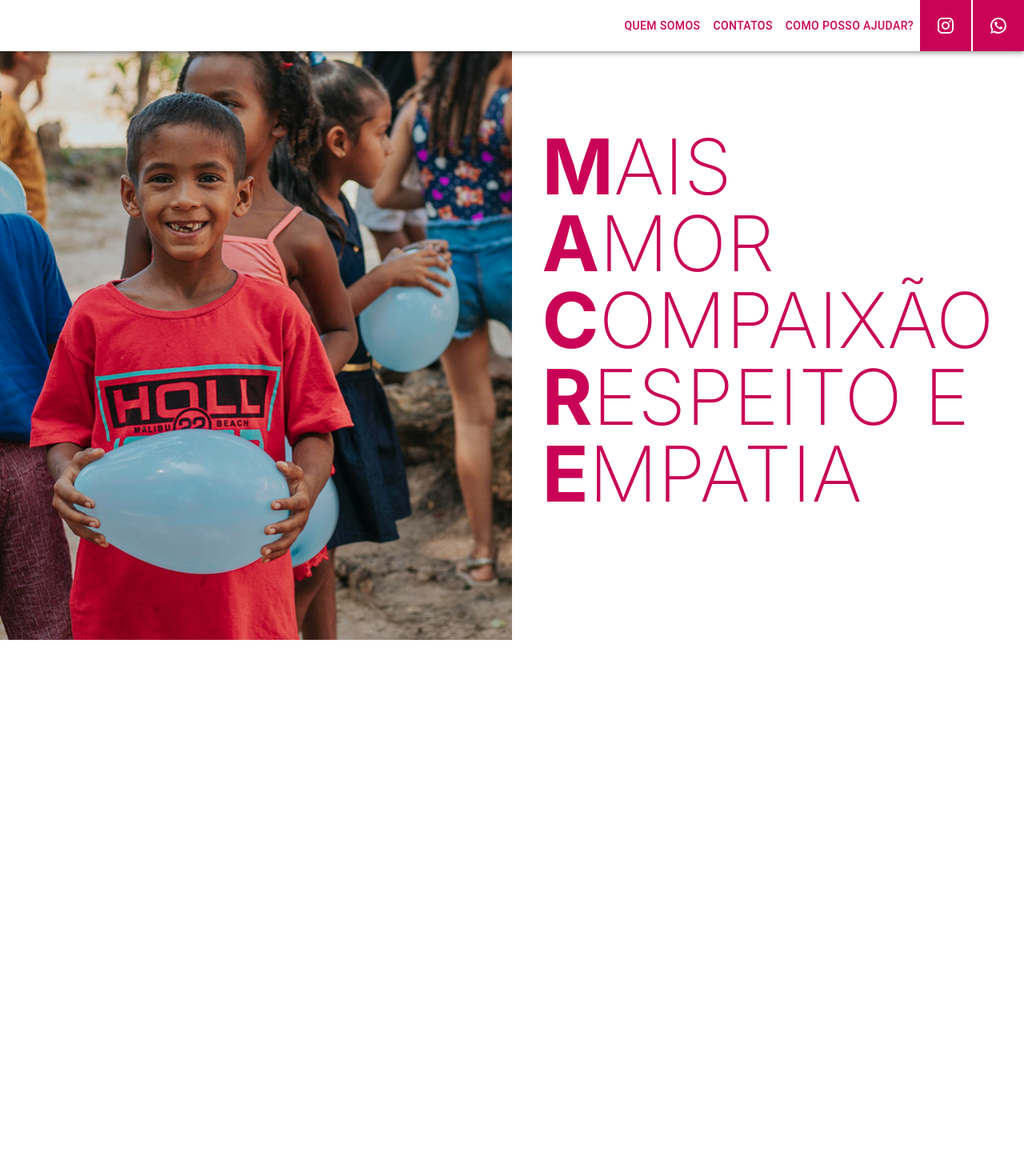
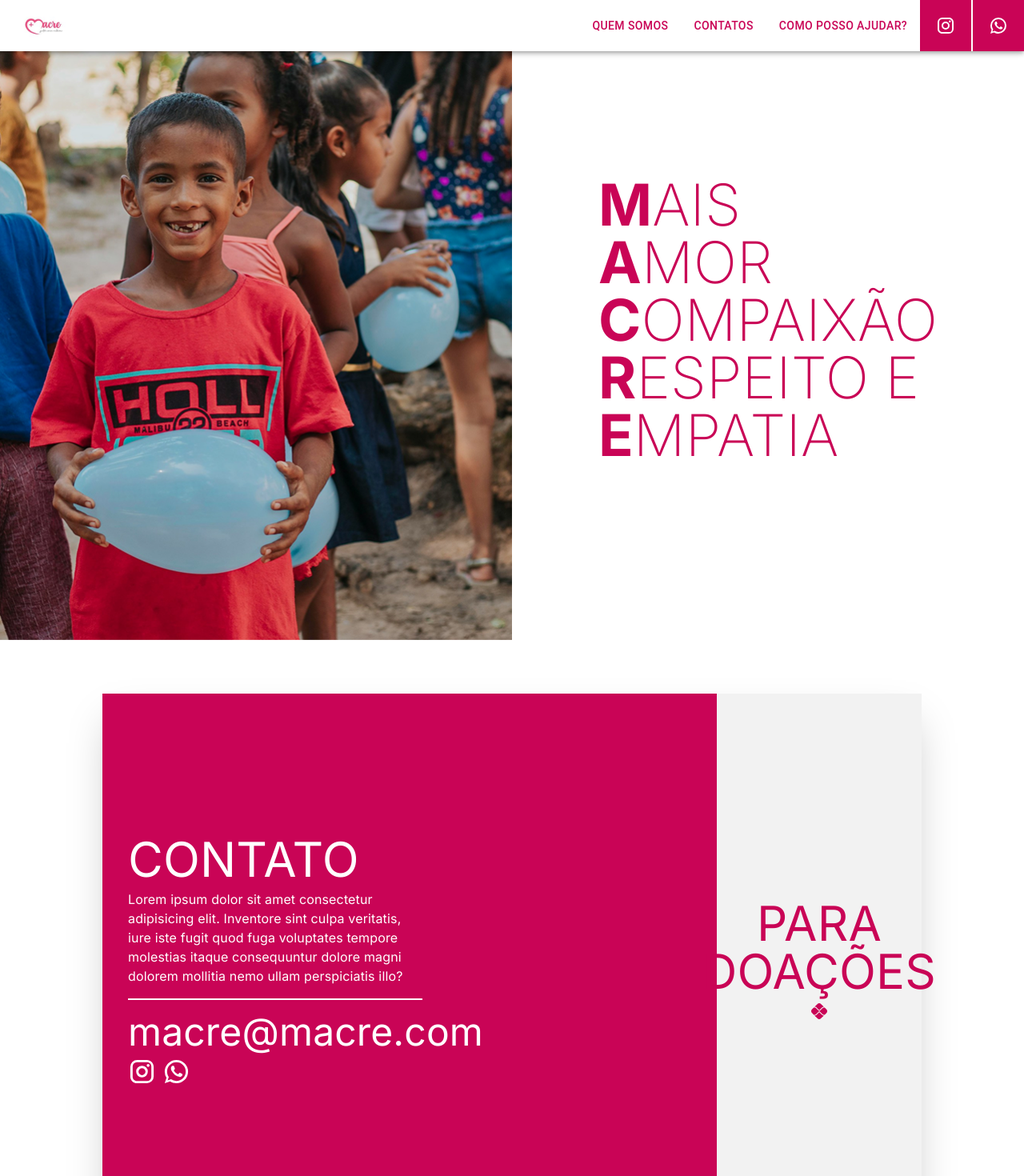
Before and after one commit to jeansilvatech/projeto-pex, a Next.js app: page / in a window 1280 px wide. Shown: the top 1470 px of the page at 80% size. Before the commit the page ends 800 px from the top, so only its background shows below. Built offline with nearby package versions, Linux system fonts and the light colour scheme.

Commit message:
[feat] criação de página de contato

```diff
--- a/src/app/globals.css
+++ b/src/app/globals.css
@@ -1,29 +1,26 @@
 @import "tailwindcss";
 
-/* :root {
+:root {
   --background: #ffffff;
   --foreground: #171717;
 }
-
-@theme inline {
-  --color-background: var(--background);
-  --color-foreground: var(--foreground);
-  --font-sans: var(--font-geist-sans);
-  --font-mono: var(--font-geist-mono);
+body{
+  background-color: #ffff;
+  overflow-x: hidden;
 }
-
-@media (prefers-color-scheme: dark) {
-  :root {
-    --background: #0a0a0a;
-    --foreground: #ededed;
+@theme {
+  --color-primary: #C90456;
+  --animate-enter: enter 1.5s ease-in-out;
+  @keyframes enter {
+    0%{
+      opacity:0;
+    }
+    100%{
+      opacity:1;
+    }
   }
 }
 
-body {
-  background: var(--background);
-  color: var(--foreground);
-  font-family: Arial, Helvetica, sans-serif;
-} */
 .image_principal{
   background-image: url('../../public/assets/imageprincipal.png');
   background-size: cover;
--- a/src/app/home/page.tsx
+++ b/src/app/home/page.tsx
@@ -3,17 +3,17 @@ import React from "react";
 
 const HomePage = ()=>{
     return(
-        <div className="flex justify-center items-center w-screen h-screen flex-wrap">
+        <div className="flex justify-center items-center w-screen h-lvh flex-wrap animate-enter">
             <DrawerAppBar/>
             <div className="image_principal lg:w-1/2 lg:h-full w-full h-1/2">
             </div>
             <div className="lg:w-1/2 lg:h-full w-full h-1/2 flex justify-center items-center">
-                <div>
-                    <h2 className="lg:text-8xl text-4xl text-[#C90456] uppercase font-extralight"><span className="font-bold">M</span>ais</h2>
-                    <h2 className="lg:text-8xl text-4xl text-[#C90456] uppercase font-extralight"><span className="font-bold">A</span>mor</h2>
-                    <h2 className="lg:text-8xl text-4xl text-[#C90456] uppercase font-extralight"><span className="font-bold">C</span>ompaixão</h2>
-                    <h2 className="lg:text-8xl text-4xl text-[#C90456] uppercase font-extralight"><span className="font-bold">R</span>espeito e</h2>
-                    <h2 className="lg:text-8xl text-4xl text-[#C90456] uppercase font-extralight"><span className="font-bold">E</span>mpatia</h2>
+                <div className="flex flex-col flex-nowrap">
+                    <h2 className="lg:text-7xl text-4xl text-[#C90456] uppercase font-extralight"><span className="font-bold">M</span>ais</h2>
+                    <h2 className="lg:text-7xl text-4xl text-[#C90456] uppercase font-extralight"><span className="font-bold">A</span>mor</h2>
+                    <h2 className="lg:text-7xl text-4xl text-[#C90456] uppercase font-extralight"><span className="font-bold">C</span>ompaixão</h2>
+                    <h2 className="lg:text-7xl text-4xl text-[#C90456] uppercase font-extralight"><span className="font-bold">R</span>espeito e</h2>
+                    <h2 className="lg:text-7xl text-4xl text-[#C90456] uppercase font-extralight"><span className="font-bold">E</span>mpatia</h2>
                 </div>
             </div>
 
--- a/src/app/page.tsx
+++ b/src/app/page.tsx
@@ -1,10 +1,12 @@
 import React from "react";
 import HomePage from "./home/page";
+import Contacts from "@/components/Contatos";
 
 export default function Home() {
   return (
     <div>
       <HomePage/>
+      <Contacts/>
     </div>
   );
 }
--- /dev/null
+++ b/src/components/Contatos/index.tsx
@@ -0,0 +1,33 @@
+import React from "react";
+import { Instagram, WhatsApp, Pix } from "@mui/icons-material";
+const Contacts = ()=>{
+    return(
+        <div className="w-screen h-dvh flex justify-center items-center">
+            <div className="w-4/5 h-5/6 bg-[#C90456] flex justify-center items-center flex-wrap shadow-2xl">
+                <div className="lg:h-full h-3/4 lg:w-3/4 w-full pl-8 flex justify-center items-start flex-col text-white">
+                <h2 className="uppercase lg:text-6xl text-3xl mb-2">Contato</h2>
+                <p className="lg:w-1/2 w-11/12">Lorem ipsum dolor sit amet consectetur adipisicing elit.
+                    Inventore sint culpa veritatis, iure iste fugit quod fuga
+                    voluptates tempore molestias itaque consequuntur dolore magni dolorem mollitia nemo
+                    ullam perspiciatis illo?</p>
+                <div className="w-1/2 h-0.5 my-4 bg-white"></div>
+                <h3 className="lg:text-5xl text-2xl">macre@macre.com</h3>
+                <div className="mt-2">
+                    <button className="mr-2">
+                        <Instagram fontSize="large"/>
+                    </button>
+                     <button>
+                        <WhatsApp fontSize="large" />
+                    </button>
+                </div>
+                </div>
+                <div id="contatos" className="lg:w-1/4 w-full lg:h-full h-1/4 bg-[#F2F2F2] text-[#C90456] flex justify-center items-center flex-col">
+                    <h2 className="uppercase lg:text-6xl text-3xl text-center mb-2">Para doações</h2>
+                    <Pix/>
+                </div>
+            </div>
+
+        </div>
+    )
+}
+export default Contacts;
--- a/src/components/MenuBar/index.tsx
+++ b/src/components/MenuBar/index.tsx
@@ -15,6 +15,8 @@ import { Instagram, WhatsApp } from '@mui/icons-material';
 import Toolbar from '@mui/material/Toolbar';
 import Typography from '@mui/material/Typography';
 import Button from '@mui/material/Button';
+import logoMacre from '../../../public/logo-macre.jpg'
+import Image from 'next/image';
 
 interface Props {
   /**
@@ -38,7 +40,7 @@ export default function DrawerAppBar(props: Props) {
   const drawer = (
     <Box onClick={handleDrawerToggle} sx={{ textAlign: 'center' }}>
       <Typography variant="h6" sx={{ my: 2 }}>
-        MUI
+        <Image src={logoMacre} width={60} height={60} alt=''/>
       </Typography>
       <Divider />
       <List>
@@ -55,6 +57,7 @@ export default function DrawerAppBar(props: Props) {
 
   const container = window !== undefined ? () => window().document.body : undefined;
 
+  // Desktop
   return (
     <Box sx={{ display: 'flex' }}>
       <CssBaseline />
@@ -75,15 +78,15 @@ export default function DrawerAppBar(props: Props) {
             component="div"
             sx={{ flexGrow: 1, display: { xs: 'none', sm: 'block' } }}
           >
-            MUI
+           <Image src={logoMacre} width={60} height={60} alt='logo MACRE'/>
           </Typography>
-          <Box sx={{ display: { xs: 'none', sm: 'block' }, padding:0 }}>
+          <Box sx={{ display: { xs: 'none', sm: 'block' } }}>
             {navItems.map((item) => (
-              <Button key={item} sx={{ color: '#C90456' }}>
+              <Button key={item} sx={{ color: '#C90456', marginX:1 }}>
                 {item}
               </Button>
             ))}
-            <Button className='button_social h-full' sx={{ color: '#ffff', backgroundColor:'#C90456', height:'64px', borderRadius:0, marginRight:'2px' }}>
+            <Button className='button_social h-full' sx={{ color: '#ffff', backgroundColor:'#C90456', height:'64px', borderRadius:0, marginRight:'2px' }} href='https://www.instagram.com/voluntariosmacre/' target='_blank'>
                 <Instagram/>
             </Button>
             <Button sx={{ color: '#ffff', backgroundColor:'#C90456', height:'64px', borderRadius:0 }}>
```
Also changed, not shown: public/logo-macre.jpg (added).
